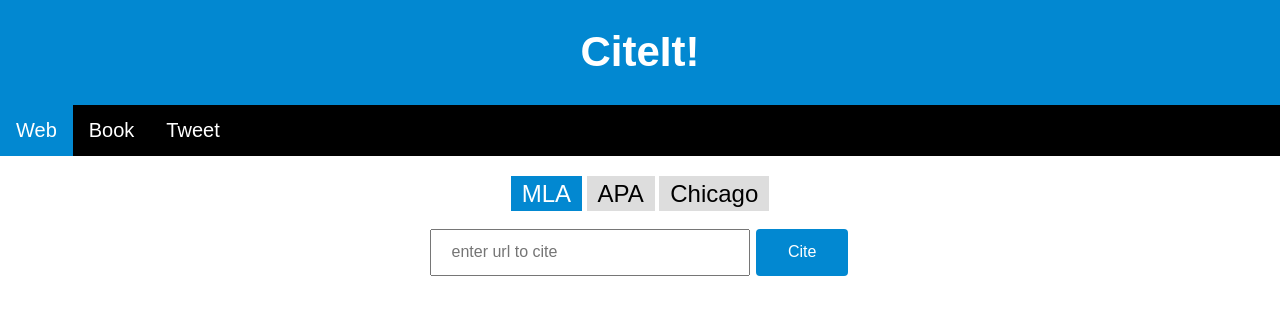
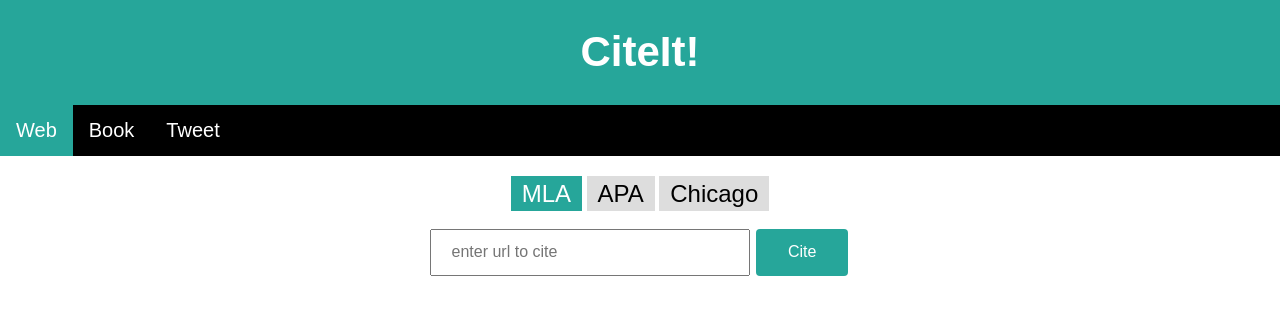
Before and after one commit to Johngeorgesample/CiteIt, a PHP site: page / in a window 1280 px wide. Shown: the top 315 px of the page. Run offline with PHP 8.4, Linux system fonts and the light colour scheme; style sheets or scripts are compiled from the project's sources.

Commit message:
Added fa can, changed main temp color

```diff
--- a/app/metaInfo.php
+++ b/app/metaInfo.php
@@ -6,6 +6,7 @@
   <title>CiteIt!</title>
   <link rel="stylesheet" href="css/main.css" type="text/css">
   <link rel="stylesheet" href="//code.jquery.com/ui/1.12.1/themes/base/jquery-ui.css">
+  <link rel="stylesheet" href="https://maxcdn.bootstrapcdn.com/font-awesome/4.7.0/css/font-awesome.min.css">
 </head>
 <body>
   <div class="titleBar">
--- a/app/sass/helpers/_colors.scss
+++ b/app/sass/helpers/_colors.scss
@@ -3,6 +3,6 @@ $white: #fff;
 $black: #000;
 
 //Palatte
-$brand: #0288d1;
-$brandHover: #178ab4;
+$brand: #26a69a;
+$brandHover: #219187;
 $green: #007055;
--- a/dist/metaInfo.php
+++ b/dist/metaInfo.php
@@ -6,6 +6,7 @@
   <title>CiteIt!</title>
   <link rel="stylesheet" href="css/main.css" type="text/css">
   <link rel="stylesheet" href="//code.jquery.com/ui/1.12.1/themes/base/jquery-ui.css">
+  <link rel="stylesheet" href="https://maxcdn.bootstrapcdn.com/font-awesome/4.7.0/css/font-awesome.min.css">
 </head>
 <body>
   <div class="titleBar">
```
Also changed, not shown: dist/css/main.css (+5 -5 lines).
